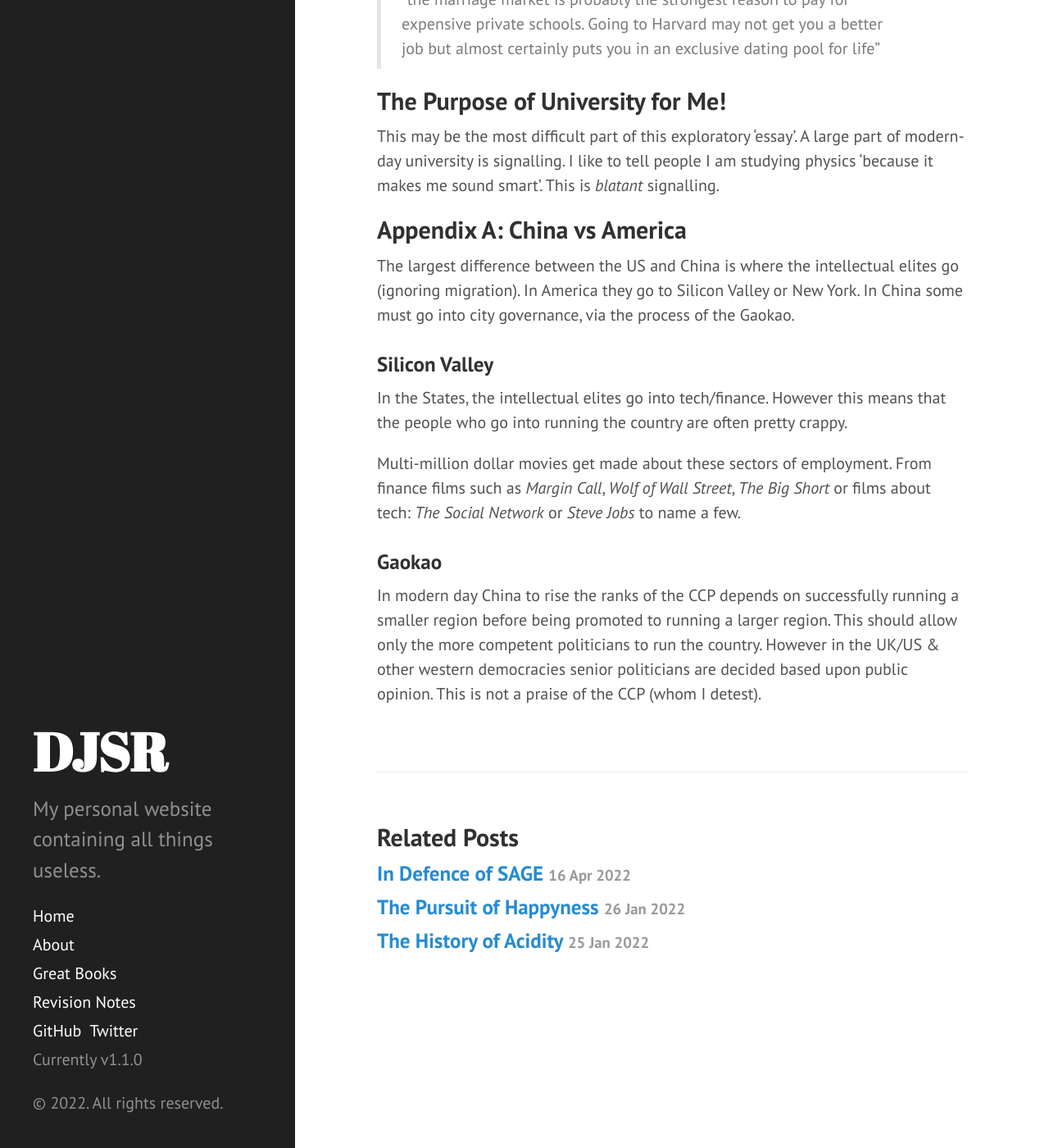
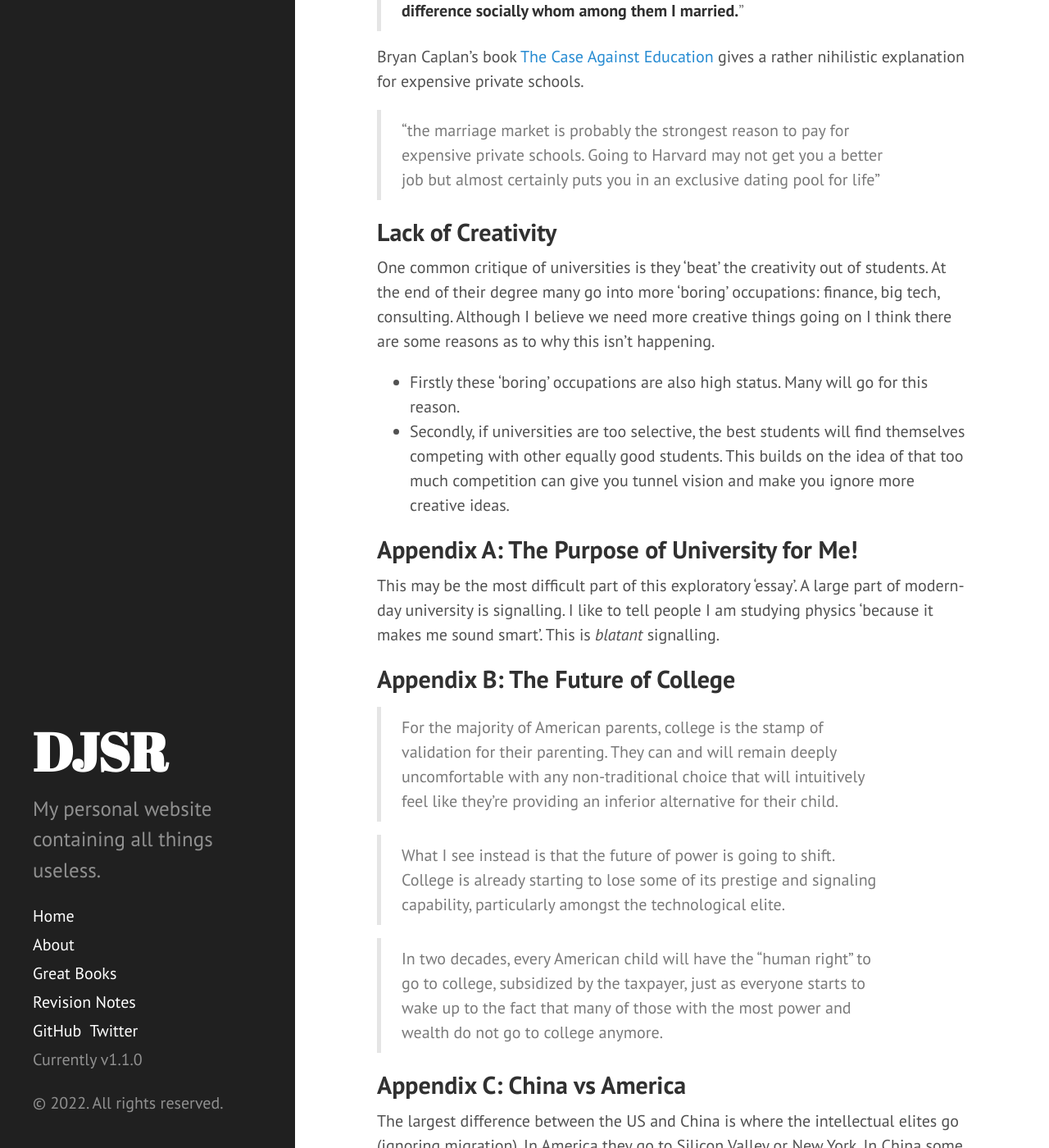
Before and after one commit to dansomrob/dansomrob.github.io, a Jekyll site: the page built from _posts/2022-01-24-purpose.md, in a window 1280 px wide and 1400 px high, scrolled down 9082 px. Shown: the whole window at 82% size. Built offline with Jekyll 4.4.1, drawn with Linux system fonts in a browser that asks for light colours; some of the changed text lies outside the part shown.

Commit message:
Update 2022-01-24-purpose.md

```diff
--- a/_posts/2022-01-24-purpose.md
+++ b/_posts/2022-01-24-purpose.md
@@ -3,6 +3,12 @@
 title: The Teleology of Education
 ---
 I've begun thinking heavily about the teleology of university. This means instead of thinking in terms of cause and effect we now think of the **telos = purpose** of what we're doing.
+
+Many have suggested various aims of universities.
+
+* A major attracting quality of college is the improvement to you job prospects.
+* Going to elite universities acts as a signal.
+* tournament
 
 This is a very opened ended question and also very difficult to answer. In some ways this is a positive things. As everyone is different, education is something everyone will participate in differently. Ultimately this is a personal, not a societal question.
 
@@ -135,11 +141,26 @@
 
 > "the marriage market is probably the strongest reason to pay for expensive private schools. Going to Harvard may not get you a better job but almost certainly puts you in an exclusive dating pool for life"
 
-## The Purpose of University for Me!
+## Lack of Creativity
+
+One common critique of universities is they 'beat' the creativity out of students. At the end of their degree many go into more 'boring' occupations: finance, big tech, consulting. Although I believe we need more creative things going on I think there are some reasons as to why this isn't happening.
+
+* Firstly these 'boring' occupations are also high status. Many will go for this reason.
+* Secondly, if universities are too selective, the best students will find themselves competing with other equally good students. This builds on the idea of that too much competition can give you tunnel vision and make you ignore more creative ideas.
+
+## Appendix A: The Purpose of University for Me!
 
 This may be the most difficult part of this exploratory 'essay'. A large part of modern-day university is signalling. I like to tell people I am studying physics 'because it makes me sound smart'. This is *blatant* signalling.
 
-## Appendix A: China vs America
+## Appendix B: The Future of College
+
+> For the majority of American parents, college is the stamp of validation for their parenting. They can and will remain deeply uncomfortable with any non-traditional choice that will intuitively feel like they’re providing an inferior alternative for their child.
+
+> What I see instead is that the future of power is going to shift. College is already starting to lose some of its prestige and signaling capability, particularly amongst the technological elite.
+
+> In two decades, every American child will have the “human right” to go to college, subsidized by the taxpayer, just as everyone starts to wake up to the fact that many of those with the most power and wealth do not go to college anymore.
+
+## Appendix C: China vs America
 
 The largest difference between the US and China is where the intellectual elites go (ignoring migration). In America they go to Silicon Valley or New York. In China some must go into city governance, via the process of the Gaokao.
 
```
